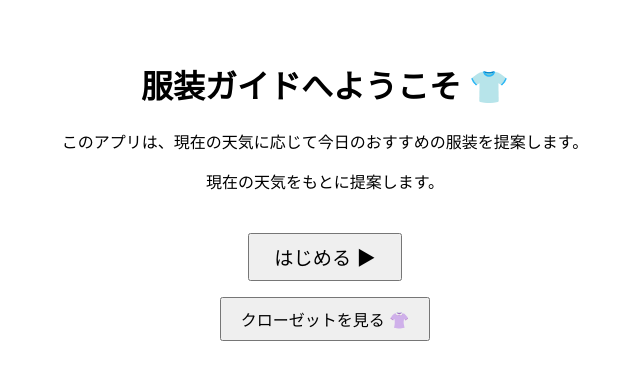
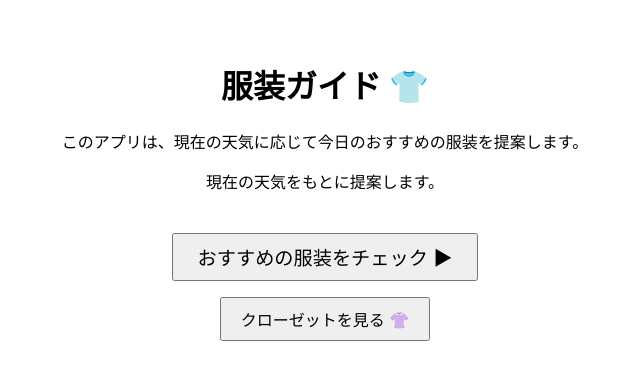
Before and after one commit to hatakeyamar186/my-weather-app, a React (Vite) app: page / in a window 1280 px wide. Shown: the top 380 px of the page, without its empty margins (315-955 px from the left). Built offline with nearby package versions, Linux system fonts and the light colour scheme.

Commit message:
Readme編集

```diff
--- a/src/pages/StartPage.tsx
+++ b/src/pages/StartPage.tsx
@@ -9,14 +9,14 @@ interface StartPageProps {
 
     return (
       <div style={{ padding: '2rem', textAlign: 'center' }}>
-        <h1>服装ガイドへようこそ 👕</h1>
+        <h1>服装ガイド 👕</h1>
         <p>このアプリは、現在の天気に応じて今日のおすすめの服装を提案します。</p>
         <p>現在の天気をもとに提案します。</p>
         <button
           onClick={onStart}
           style={{ fontSize: '1.2rem', padding: '0.5rem 1.5rem', marginTop: '1.5rem' }}
         >
-          はじめる ▶
+          おすすめの服装をチェック ▶
         </button>
 
         <br />
```
Also changed, not shown: 1 other file (tests, documents, lock files or other folders).
